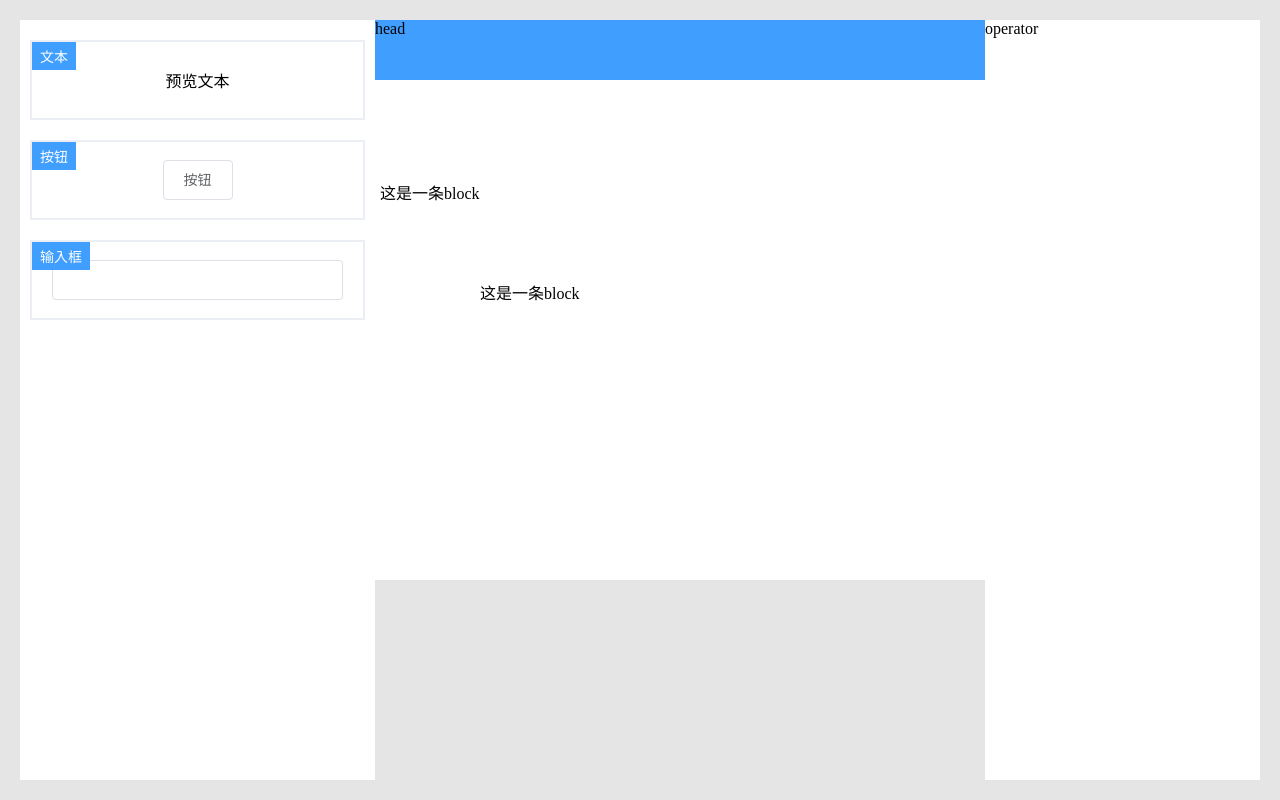
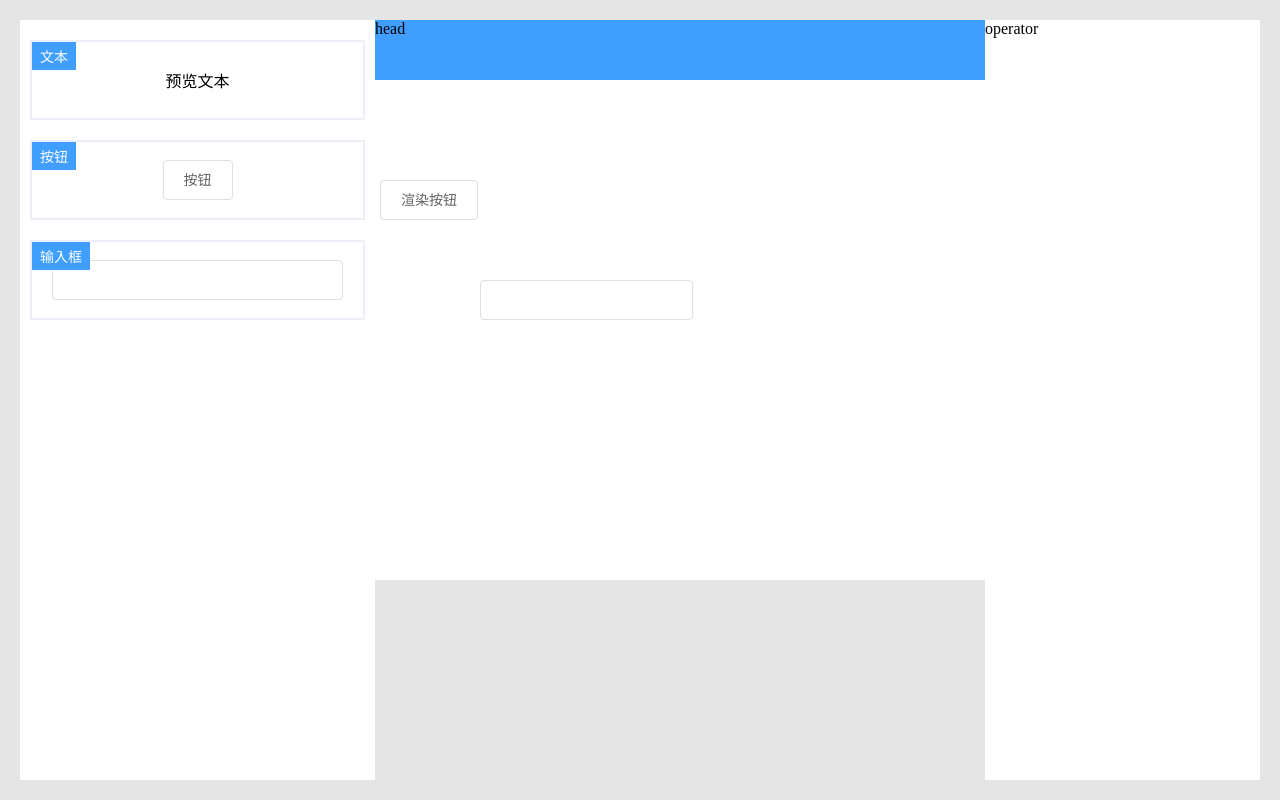
Before and after one commit to Miller-Wang/component-visualEditor, a Vue app in the folder demo-visual-editor/: page / in a window 1280 px wide. Built offline with nearby package versions, Linux system fonts and the light colour scheme.

Commit message:
组件拖拽容器渲染

```diff
--- a/demo-visual-editor/src/App.vue
+++ b/demo-visual-editor/src/App.vue
@@ -22,10 +22,12 @@ export default defineComponent({
         },
         blocks: [
           {
+            componentKey: "button",
             top: 100,
             left: 100,
           },
           {
+            componentKey: "input",
             top: 200,
             left: 200,
           },
--- a/demo-visual-editor/src/packages/visual-editor-block.tsx
+++ b/demo-visual-editor/src/packages/visual-editor-block.tsx
@@ -1,10 +1,16 @@
 import { computed, defineComponent, PropType } from "vue";
-import { VisualEditorBlockData } from "./visual-editor.utils";
+import {
+  VisualEditorBlockData,
+  VisualEditorConfig,
+} from "./visual-editor.utils";
 
 export const VisualEditorBlock = defineComponent({
   props: {
     block: {
       type: Object as PropType<VisualEditorBlockData>,
+    },
+    config: {
+      type: Object as PropType<VisualEditorConfig>,
     },
   },
   setup(props) {
@@ -12,10 +18,15 @@ export const VisualEditorBlock = defineComponent({
       top: `${props.block?.top}px`,
       left: `${props.block?.left}px`,
     }));
-    return () => (
-      <div class="visual-editor-block" style={styles.value}>
-        这是一条block
-      </div>
-    );
+
+    return () => {
+      const component = props.config?.componentMap[props.block!.componentKey];
+      const Render = component?.render();
+      return (
+        <div class="visual-editor-block" style={styles.value}>
+          {Render}
+        </div>
+      );
+    };
   },
 });
--- a/demo-visual-editor/src/packages/visual-editor.tsx
+++ b/demo-visual-editor/src/packages/visual-editor.tsx
@@ -38,19 +38,29 @@ export const VisualEditor = defineComponent({
       let component = null as null | VisualEditorComponent;
 
       const containerHandler = {
+        /**
+         * 拖拽组件进入容器，设置鼠标可放置状态
+         */
         dragenter: (e: DragEvent) => {
           e.dataTransfer!.dropEffect = "move";
         },
         dragover: (e: DragEvent) => {
           e.preventDefault();
         },
+        /**
+         * 拖拽组件离开容器，设置鼠标禁用状态
+         */
         dragleave: (e: DragEvent) => {
           e.dataTransfer!.dropEffect = "none";
         },
+        /**
+         * 在容器中放置组件
+         */
         drop: (e: DragEvent) => {
           console.log("drop", component);
           const blocks = dataModel.value?.blocks || [];
           blocks.push({
+            componentKey: component!.key,
             top: e.offsetY,
             left: e.offsetX,
           });
@@ -126,7 +136,11 @@ export const VisualEditor = defineComponent({
               style={containerStyles.value}
             >
               {(dataModel.value?.blocks || []).map((block, index: number) => (
-                <VisualEditorBlock block={block} key={index} />
+                <VisualEditorBlock
+                  block={block}
+                  key={index}
+                  config={props.config}
+                />
               ))}
             </div>
           </div>
--- a/demo-visual-editor/src/packages/visual-editor.utils.ts
+++ b/demo-visual-editor/src/packages/visual-editor.utils.ts
@@ -1,6 +1,7 @@
 export interface VisualEditorBlockData {
   top: number;
   left: number;
+  componentKey: string;
 }
 
 export interface VisualEditorModelValue {
```
